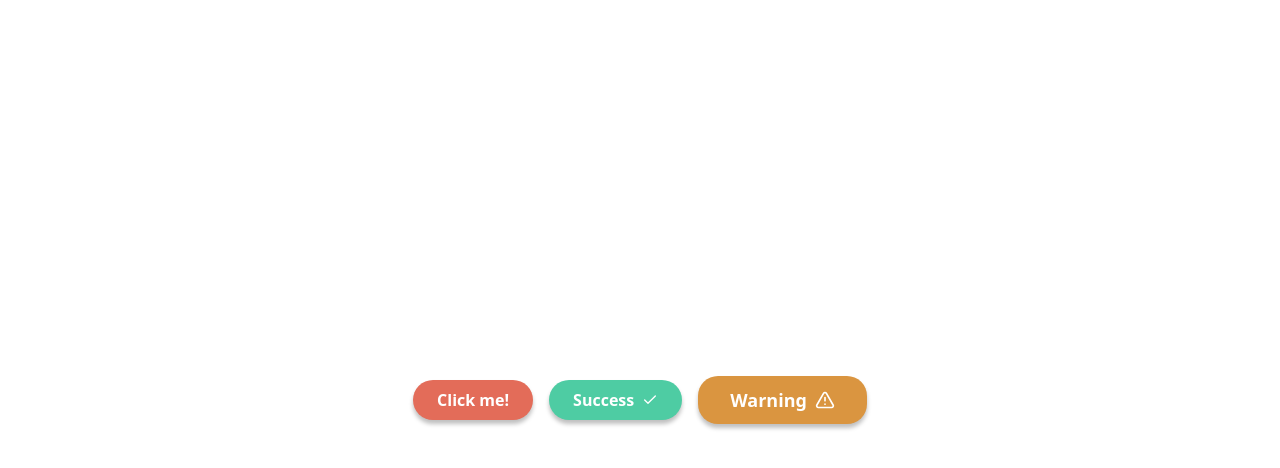
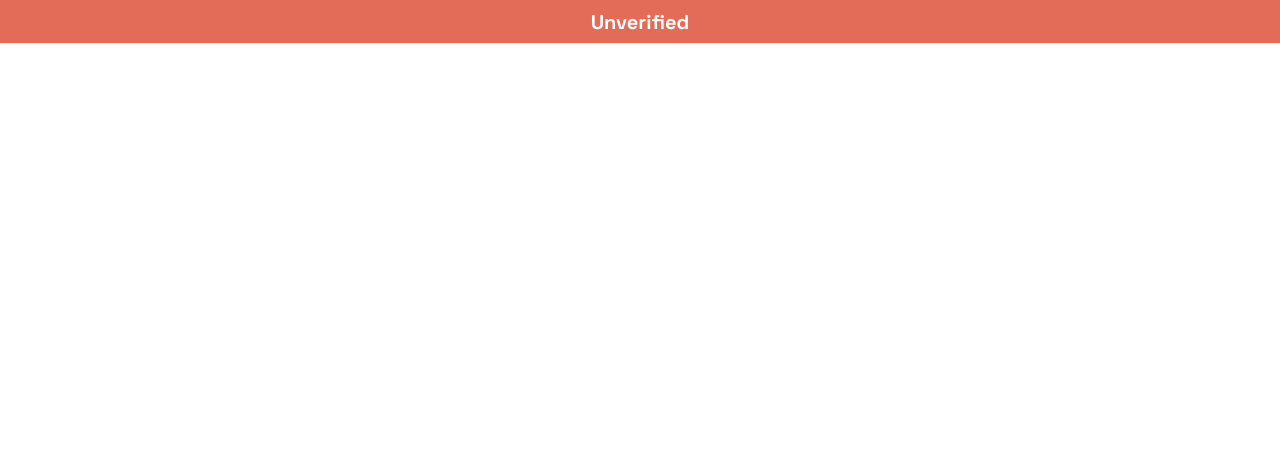
Before and after one commit to bitfalt/miniapp-monorepo, a Next.js app in the folder frontend/: page / in a window 1280 px wide. Shown: the top 468 px of the page. Built offline with nearby package versions, Linux system fonts and the light colour scheme; what @worldcoin/minikit-js would draw is missing.

Commit message:
feat:add banner topfor unverified

```diff
--- a/frontend/src/app/page.tsx
+++ b/frontend/src/app/page.tsx
@@ -1,22 +1,11 @@
 "use client";
 
-import { FilledButton } from '@/components/ui/FilledButton'
-import { Check, AlertTriangle } from 'lucide-react'
+import { BannerTop } from '@/components/ui/BannerTop'
 
 export default function Home() {
   return (
-    <div className="flex min-h-screen items-center justify-center gap-4">
-      <FilledButton>
-        Click me!
-      </FilledButton>
-
-      <FilledButton variant="success" size="md" icon={Check}>
-        Success
-      </FilledButton>
-
-      <FilledButton variant="warning" size="lg" icon={AlertTriangle}>
-        Warning
-      </FilledButton>
+    <div className="flex min-h-screen flex-col">
+      <BannerTop />
     </div>
   )
 }
--- /dev/null
+++ b/frontend/src/components/ui/BannerTop.tsx
@@ -0,0 +1,30 @@
+import { cn } from "@/lib/utils"
+
+interface BannerTopProps {
+  message?: string;
+  variant?: 'warning' | 'success';
+  className?: string;
+}
+
+export function BannerTop({
+  message = "Unverified",
+  variant = 'warning',
+  className
+}: BannerTopProps) {
+  return (
+    <div className={cn(
+      "relative w-full h-[43px] overflow-hidden",
+      className
+    )}>
+      <div className={cn(
+        "absolute inset-x-0 top-0 h-full",
+        variant === 'warning' ? 'bg-accent-red' : 'bg-brand-primary'
+      )} />
+      <div className="absolute inset-0 flex items-center justify-center">
+        <span className="text-white text-xl font-bold font-spaceGrotesk">
+          {message}
+        </span>
+      </div>
+    </div>
+  )
+}
```
